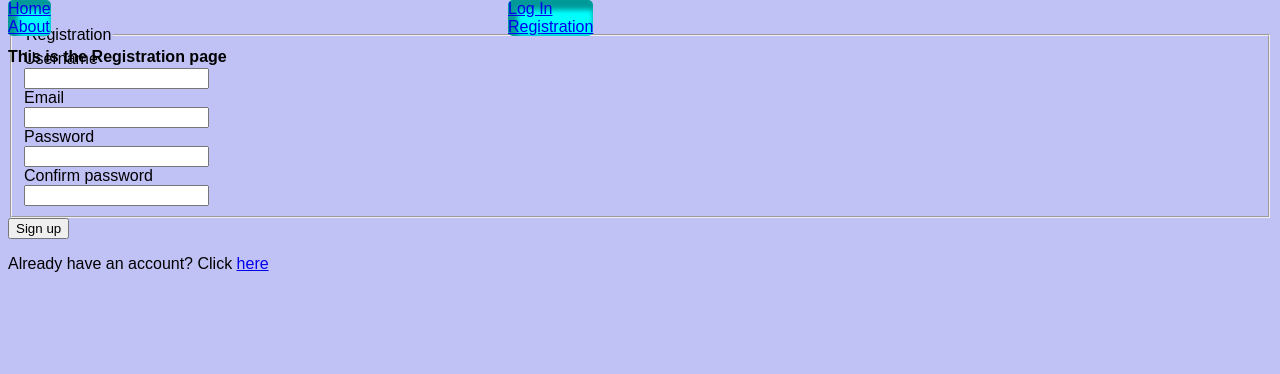
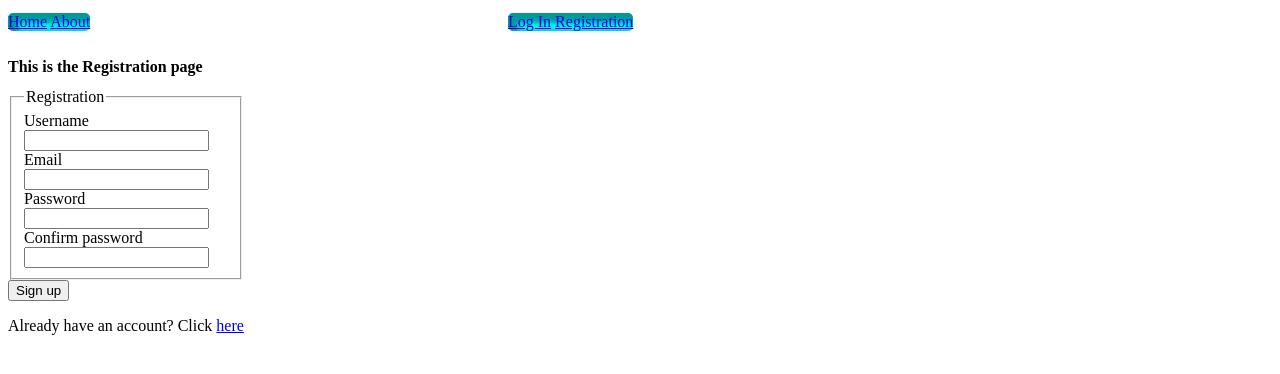
Before and after one commit to NelsonNNN/SomeTales, a Flask app: page /register in a window 1280 px wide. Shown: the top 374 px of the page. Run offline with Flask 2, Linux system fonts and the light colour scheme.

Commit message:
css changes

```diff
--- a/static/css/style.css
+++ b/static/css/style.css
@@ -1,22 +1,24 @@
-body {
-    background-color: rgb(192, 193, 245);
-    font-family: sans-serif;
+.div-class{
+    position: relative;
+    background-color: whitesmoke;
+    border: 20px;
 }
-.nav-header{
+.navigation{
     background-color: rgb(244, 244, 248);
     border: 20px;
-    border-color: black;
-    position: absolute;
-    top: 0;
+    position: relative;
+    width: 100vw;
 }
 .nav-class1{
     position: absolute;
+    top: 5px;
     background-color: cyan;
     border-radius: 5px;
     box-shadow: inset 5px 5px 5px 5px rgba(0,0,0,0.4);
 }
 .nav-class2{
     position: absolute;
+    top: 5px;
     left: 500px;
     background-color: cyan;
     border-radius: 5px;
@@ -26,14 +28,46 @@ body {
     background-color: rgb(239, 240, 221);
     border-radius: 5px;
 }
+.main{
+    position: relative;
+    top: 30px;
+}
 .flashed-messages{
-    position: relative;
-    top: auto;
+    position: absolute;
+    top: 0;
     font-family: Arial, Helvetica, sans-serif;
     font-size: small;
 }
+.main.div{
+    position: relative;
+}
 .header{
+    position: absolute;
+    top: 20px;
+    font-weight: bold;
+}
+.form{
+    position: absolute;
+    top: 10px;
+    border: 50px;
+    border-color: black;
+}
+.fieldset{
+    position: relative;
+    top:40px;
+}
+.article{
+    position: relative;
+}
+.posts{
+    position: absolute;
+    top: 60px;
+}
+.submit{
     position: relative;
     top: 40px;
-    font-weight: bold;
 }
+.here{
+    position: relative;
+    top: 40px;
+}
--- a/templates/about.html
+++ b/templates/about.html
@@ -1,6 +1,4 @@
 {% extends 'layout.html' %}
 {% block content %}
-    <div>
-        <p class='header'>This is the About page</p>
-    </div>
+    <h class='header'>This is the About page</h>
 {% endblock %}
--- a/templates/layout.html
+++ b/templates/layout.html
@@ -10,8 +10,8 @@
 </head>
 <body>
     <header class='nav-header'>
-        <div class = 'nav-div'>
         <nav class = 'navigation'>
+            <div class='div-class'>
                 <div class='nav-class1'>
                     <a class= 'nav-class' href = {{ url_for('home')}}>Home</a>
                     <a class = 'nav-class'href = {{ url_for('about')}}>About</a>
@@ -20,11 +20,13 @@
                     <a class = 'nav-class'href = {{ url_for('login')}}>Log In</a>
                     <a class = 'nav-class'href = {{ url_for('registration')}}>Registration</a>
                 </div>
+            </div>
         </nav>
+    </header>
     </div>
-    </header>
-    <main>
-        <div class = 'flashed-messages'>
+    <main class='main'>
+        <div class='main-div'>
+            <div class='flashed-messages'>
                 {% with messages = get_flashed_messages(with_categories=true) %}
                     {% if messages %}
                         {% for category, message in messages %}
@@ -36,6 +38,7 @@
                 {% endwith %}
             </div>
             {% block content %} {% endblock %}
+        </div>
     </main>
 </body>
 </html>
--- a/templates/register.html
+++ b/templates/register.html
@@ -1,11 +1,11 @@
 {% extends 'layout.html' %}
 {% block content %}
     <h class='header'>This is the Registration page</h>
-    <div>
+    <div class='form'>
         <form method='POST' action = "">
             {{ form.hidden_tag() }}
-            <fieldset>
-                <legend>  Registration </legend>
+            <fieldset class='fieldset'>
+                <legend class='legend'>  Registration </legend>
                 <div>
                     {{ form.username.label }}
                     <div>
@@ -67,11 +67,11 @@
                     </div>
                 </div>
             </fieldset>
-                <div>
+                <div class='submit'>
                     {{ form.submit }}
                 </div>
         </form>
-        <div>
+        <div class='here'>
             <p>Already have an account? Click <a href = {{ url_for('login')}}>here</a></p>
         </div>
     </div>
```
Also changed, not shown: templates/home.html (+3 -5 lines), templates/login.html (+5 -5 lines). Lines whose indentation alone changed are shown as unchanged.
